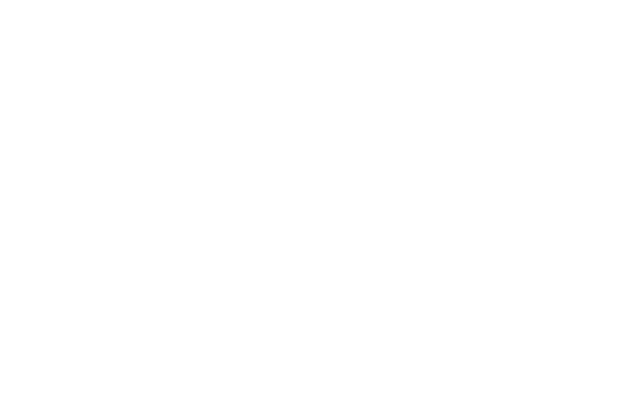
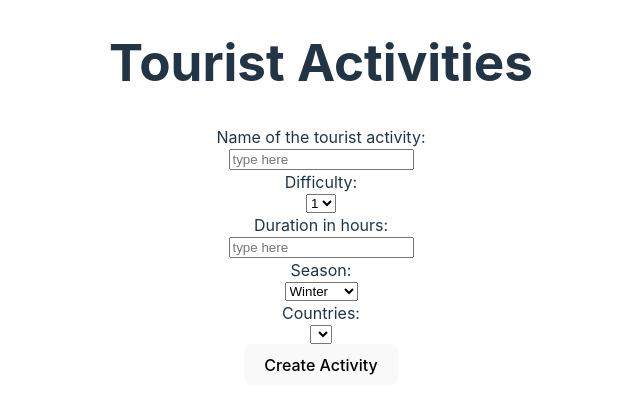
Before and after one commit to criss717/PI_COUNTRIES, a React (Vite) app in the folder client/: page /activities in a window 1280 px wide. Before the commit this address had no page. Shown: the top 414 px of the page, without its empty margins (319-959 px from the left). Built offline with nearby package versions, Linux system fonts and the light colour scheme.

Commit message:
29-08-23

```diff
--- a/client/src/App.jsx
+++ b/client/src/App.jsx
@@ -3,9 +3,8 @@ import React, { useEffect, useState } from 'react'
 import { Route,Routes, useLocation} from 'react-router-dom'
 import LandingPage from './Components/LandingPage/Landing_Page'
 import Cards from './Components/Cards/Cards'
-import SearchBar from './Components/SearchBar/SearchBar'
 import Detail from './Components/Detail/Detail'
-import Form from './Components/Form/form'
+import Form from './Components/Form/Form'
 import NavBar from './Components/NavBar/NavBar'
 
 function App() {
@@ -21,7 +20,7 @@ function App() {
         <Route path='/' element={<LandingPage/>}/>
         <Route path='/home' element={<Cards/>}/>
         <Route path='/detail/:id' element={<Detail/>}/>
-        <Route path='/form' element={<Form/>}/>
+        <Route path='/activities' element={<Form/>}/>
       </Routes>
     </>
   )
--- a/client/src/Components/Detail/Detail.jsx
+++ b/client/src/Components/Detail/Detail.jsx
@@ -1,7 +1,7 @@
 import React, { useEffect } from 'react'
 import { useDispatch, useSelector } from 'react-redux';
 import { cleanDetail, getDetail } from '../../Redux/actions/actions';
-import { useParams } from 'react-router-dom';
+import { Link, useParams } from 'react-router-dom';
 import s from '../Detail/Detail.module.css'
 
 
@@ -26,9 +26,31 @@ const Detail = () => {
                 <img src={countryDetail.imageFlag} alt=''></img>
                 <h2>Continents: {countryDetail.continents}</h2>
                 <h3>Capital: {countryDetail.capital}</h3>
-                { countryDetail.subRegion && <h3>SubRegion: {countryDetail.subRegion}</h3>}
+                { countryDetail.subRegion &&  <h3>SubRegion: {countryDetail.subRegion}</h3>}
                 { countryDetail.area && <h3>Area: {countryDetail.area} M2</h3>}
                 <h3>Population: {countryDetail.population} personas</h3>
+            </div>
+            <div>
+                { //si existen actividades para ese país
+                    countryDetail.Activities &&
+                    countryDetail.Activities.length>0 ? (
+                        <>
+                            <h2>Activities:</h2>
+                            <h3>{countryDetail.Activities[0].name}</h3>
+                            <h3>Season: {countryDetail.Activities[0].season}</h3>
+                            <h3>Duration: {countryDetail.Activities[0].duration}</h3>
+                        </>
+                    ):( // si no existen actividades
+                        <>
+                            <h2>There are not tourist activities:</h2>
+                            <Link to='/activities'>
+                                <button>Create Activity</button>
+                            </Link>
+                        </>
+                    )
+
+                }
+
             </div>
 
         </div>
--- a/client/src/Components/Detail/Detail.module.css
+++ b/client/src/Components/Detail/Detail.module.css
@@ -1,5 +1,6 @@
 .container{
     display: flex;
+    flex-direction: column;
     justify-content: center;
     align-items: flex-start;
     height: 100vh;
--- a/client/src/Components/Form/Form.jsx
+++ b/client/src/Components/Form/Form.jsx
@@ -1,6 +1,7 @@
 import React, { useState } from 'react'
 import { useDispatch, useSelector } from 'react-redux'
 import { postActivity, getActivities } from '../../Redux/actions/actions'
+import s from '../Form/Form.module.css'
 
 
 const Form = () => {
@@ -10,17 +11,19 @@ const Form = () => {
         difficulty: "",
         duration: "",
         season: "",
-        countries: [],
+        countries: [], // para la tabla intermedia, debe contener los id de los paises escogidos
+        optionsSelected:[] // para mostar las imagenes de las banderas
     })
 
     //hooks
     const countries = useSelector(state => state.allCountries) // accedemos a la variable global
     const dispatch = useDispatch()
+
     //handlers
-    const onSubmit = (e) => { //enviaremos por body a la URL del back
+    const onSubmit = async (e) => { //enviaremos por body a la URL del back
         e.preventDefault();
-        dispatch(postActivity(form)) // envaimos el estado form con todos los datos escritos y seleccionados por el user
-        dispatch(getActivities())
+        await dispatch(postActivity(form))
+        dispatch(getActivities()) // hasta q no se completa el post no obtengo
     }
     const handlerInputsChange = (e) => {     //manejador de inputs
         const property = e.target.name;
@@ -31,14 +34,15 @@ const Form = () => {
         })
     }
     const handlerSelectChange = (e) => { // para la opcion de multiples paises
-        const optionSelected = Array.from(e.target.selectedOptions, option=>option.value) // volvemos un array con los ID de las opciones escogidas
+        const dataCountries = countries.find((country)=>country.id===e.target.value) //filtramos por id, para tener los datos del pais elegido
         setForm({
             ...form,
-            countries:optionSelected
+            optionsSelected:[...form.optionsSelected,dataCountries],
+            countries:[...form.countries,e.target.value] // guardamos el Id q esta en value de cada option
         })
     }
     return (
-        <div>
+        <div className={s.container}>
             <h1>Tourist Activities</h1>
             <form onSubmit={onSubmit}>
                 <label htmlFor='name'>Name of the tourist activity: </label>
@@ -72,7 +76,6 @@ const Form = () => {
                 </select>
                 <label htmlFor='countries'>Countries:</label>
                 <select
-                    multiple // habilita la opción de escoger varios
                     onChange={handlerSelectChange}
                     name='countries'>
                     {   //mapeamos el arreglo de paises para obtener el nombre en los select
@@ -81,8 +84,18 @@ const Form = () => {
                         )
                     }
                 </select>
-                <button type='submit'>Crear</button>
+                <button type='submit'>Create Activity</button>
             </form>
+            <div>
+                {   //muestra las banderas
+                    form.optionsSelected.length> 0 && //si tiene datos
+                    form.optionsSelected.map((country)=> <img
+                        src={country.imageFlag}
+                        alt=''
+                        key={country.id}
+                    />)
+                }
+            </div>
 
         </div>
     );
--- a/client/src/Components/Form/Form.module.css
+++ b/client/src/Components/Form/Form.module.css
@@ -0,0 +1,6 @@
+.container, form{
+    width: 100vw;
+    display: flex;
+    flex-direction: column;
+    align-items: center;
+}
--- a/client/src/Components/NavBar/NavBar.jsx
+++ b/client/src/Components/NavBar/NavBar.jsx
@@ -5,8 +5,8 @@ const NavBar = () => {
     return (
         <div>
             <SearchBar/>
-            <Link to='/form'>
-                <div>Añadir actividad</div>
+            <Link to='/activities'>
+                <div>Create Activities</div>
             </Link>
         </div>
     );
--- a/client/src/Redux/reducer/reducer.js
+++ b/client/src/Redux/reducer/reducer.js
@@ -2,9 +2,9 @@ import { GET_COUNTRY, GET_ALL_COUNTRIES,GET_DETAIL,CLEAN_DETAIL,FILTER,ORDER, PO
 
 const initialState = { //variables globales
     allCountries:[],
-    copyCountries:[],   //servira para el filtrado por noombre
+    copyCountries:[],   //servira para el filtrado por noombre search bar
     countryDetail:{},
-    activities:{}
+    activities:[]
 }
 
 export const rootReducer = (state=initialState,action)=>{
```
Also changed, not shown: 2 other files (tests, documents, lock files or other folders).
